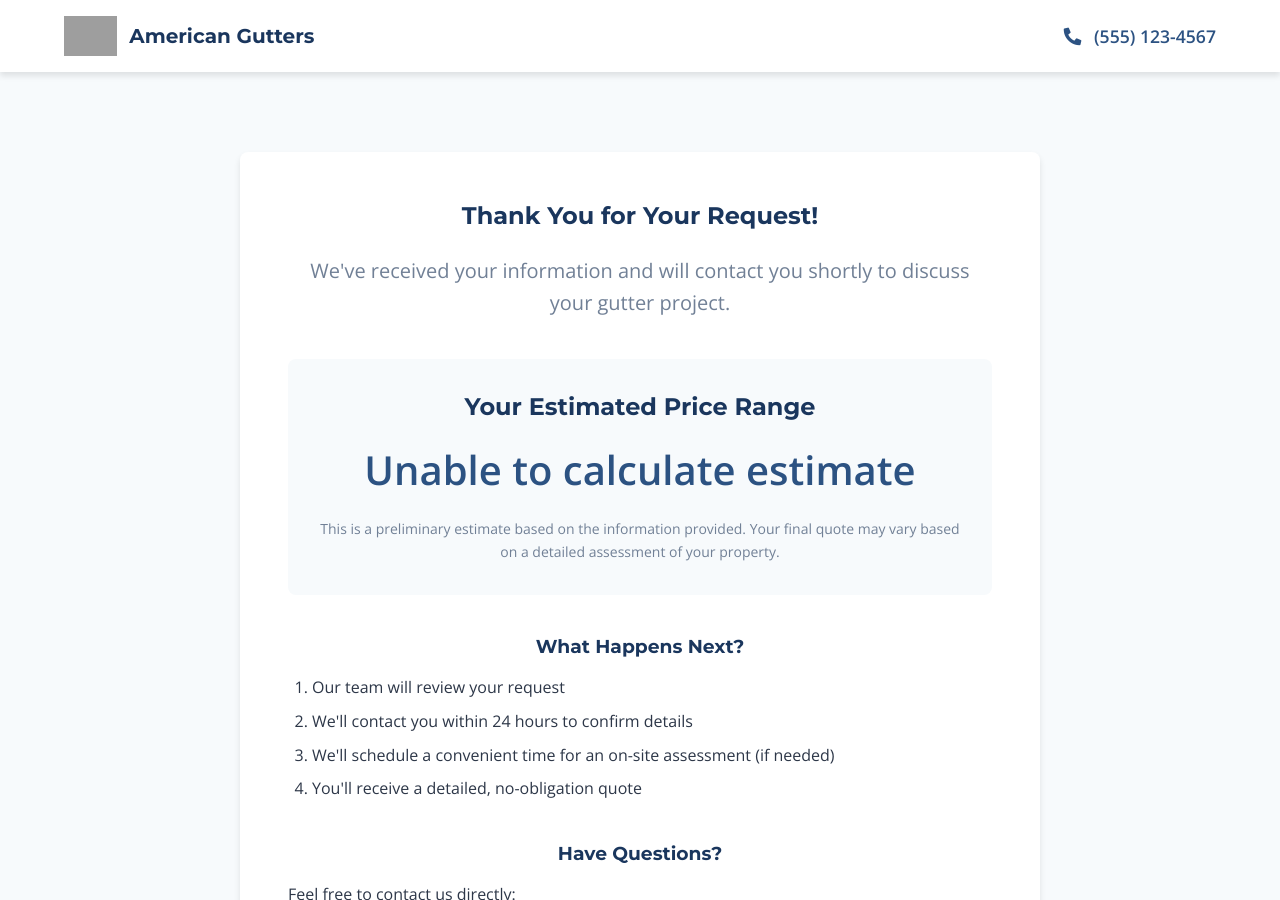
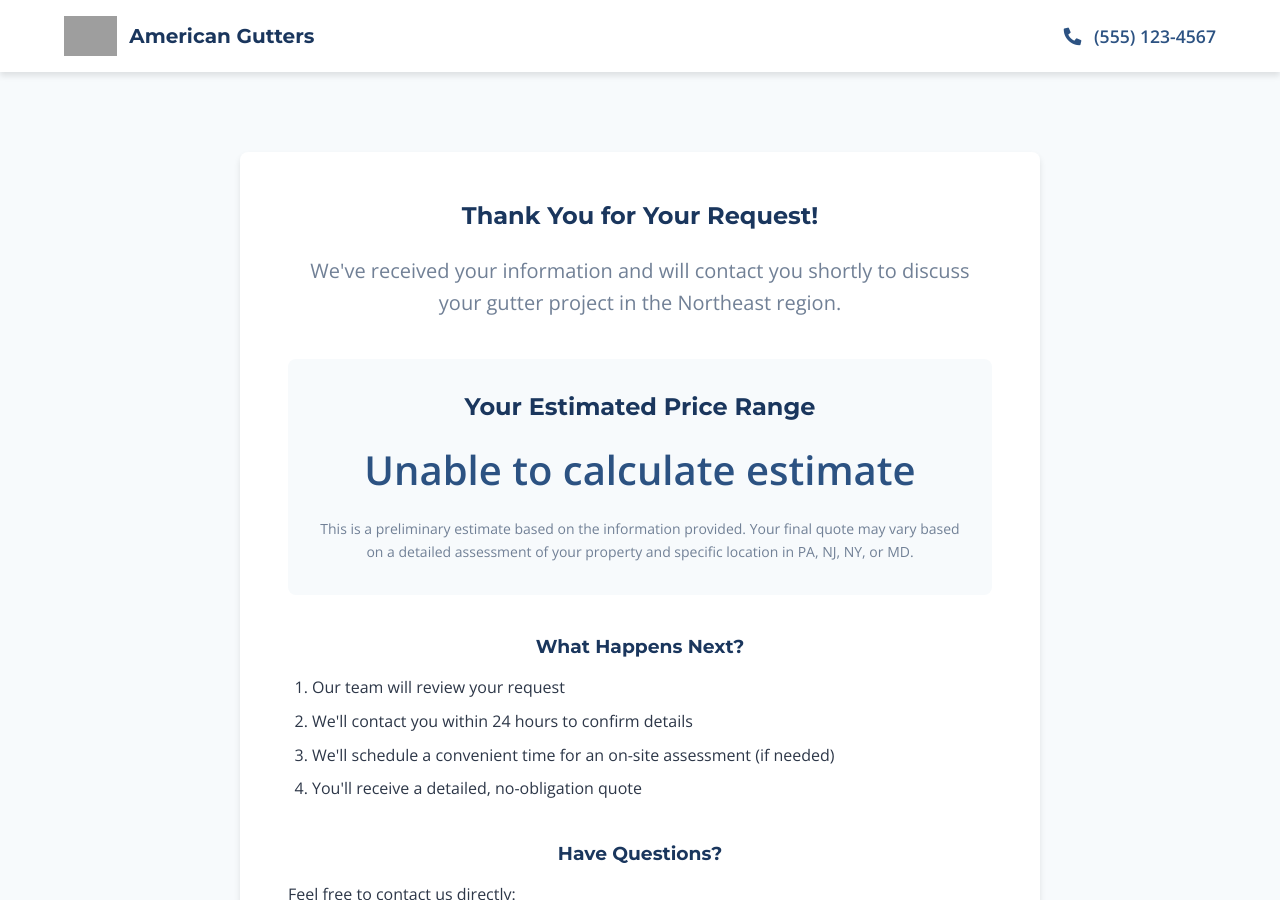
Before and after one commit to tim-amredev/gutter-leads, a Jekyll site: the page built from thank-you.html, in a window 1280 px wide and 900 px high. Built offline with Jekyll 4.4.1, drawn with Linux system fonts in a browser that asks for light colours; grey boxes are pictures that could not be loaded.

Commit message:
Update thank-you.html

```diff
--- a/thank-you.html
+++ b/thank-you.html
@@ -1,18 +1,20 @@
 ---
 layout: default
-title: Thank You - American Gutters
+title: Thank You for Your Gutter Quote Request
+description: Thank you for requesting a quote for gutter services in PA, NJ, NY, or MD. We'll contact you shortly with your personalized estimate.
+keywords: gutter quote, thank you, estimate, Pennsylvania, New Jersey, New York, Maryland
 ---
 
 <section class="thank-you-section">
   <div class="container">
     <div class="thank-you-content">
       <h1>Thank You for Your Request!</h1>
-      <p class="lead">We've received your information and will contact you shortly to discuss your gutter project.</p>
+      <p class="lead">We've received your information and will contact you shortly to discuss your gutter project in the Northeast region.</p>
 
       <div class="estimate-box">
         <h2>Your Estimated Price Range</h2>
         <div id="price-estimate" class="price">Calculating...</div>
-        <p class="estimate-note">This is a preliminary estimate based on the information provided. Your final quote may vary based on a detailed assessment of your property.</p>
+        <p class="estimate-note">This is a preliminary estimate based on the information provided. Your final quote may vary based on a detailed assessment of your property and specific location in PA, NJ, NY, or MD.</p>
       </div>
 
       <div class="next-steps">
@@ -89,8 +91,21 @@
     serviceMultiplier = 0.4;
   }
 
+  // Adjust for location/state if available
+  let locationMultiplier = 1;
+  if (formData.state) {
+    if (formData.state === 'NY') {
+      locationMultiplier = 1.15; // Higher costs in NY
+    } else if (formData.state === 'NJ') {
+      locationMultiplier = 1.1; // Higher costs in NJ
+    } else if (formData.state === 'PA') {
+      locationMultiplier = 1.05; // Moderate costs in PA
+    }
+    // MD uses the default multiplier
+  }
+
   // Calculate final price
-    const finalPrice = basePrice * storyMultiplier * serviceMultiplier;
+  const finalPrice = basePrice * storyMultiplier * serviceMultiplier * locationMultiplier;
 
   // Add 20% range for estimate
   const lowerEstimate = Math.round(finalPrice * 0.9);
```
Lines whose indentation alone changed are shown as unchanged.
